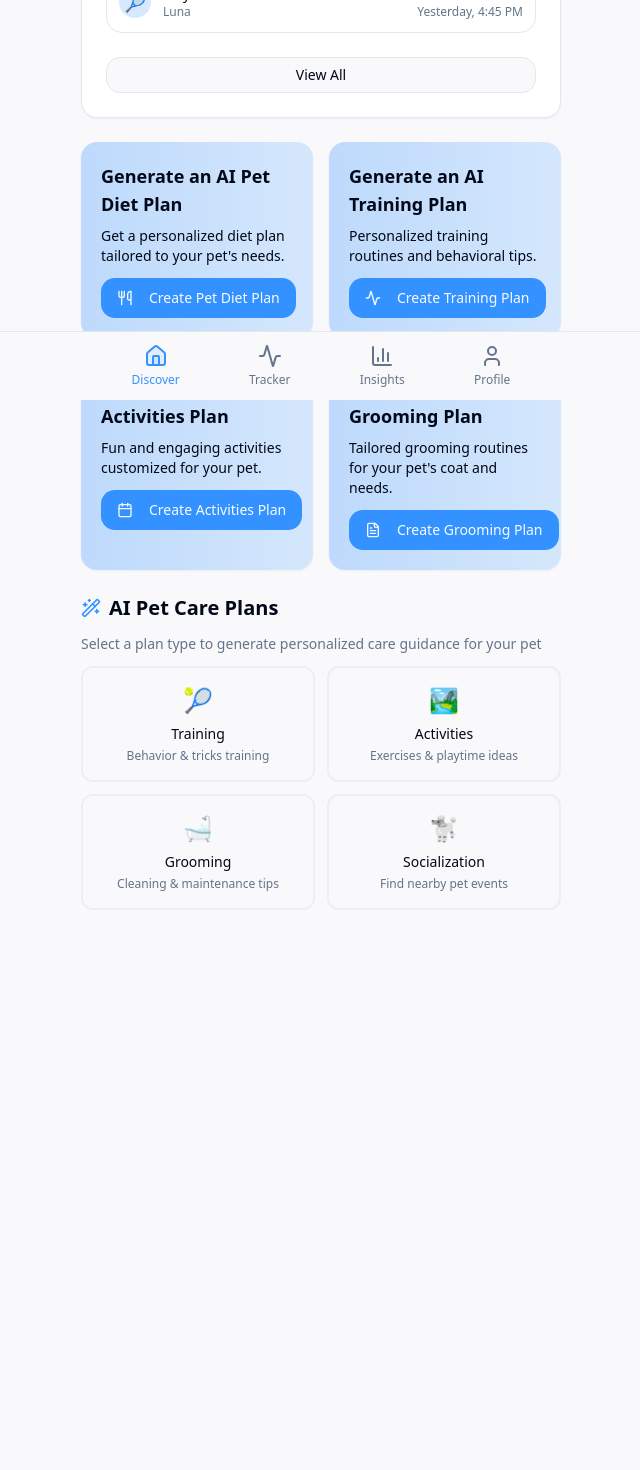
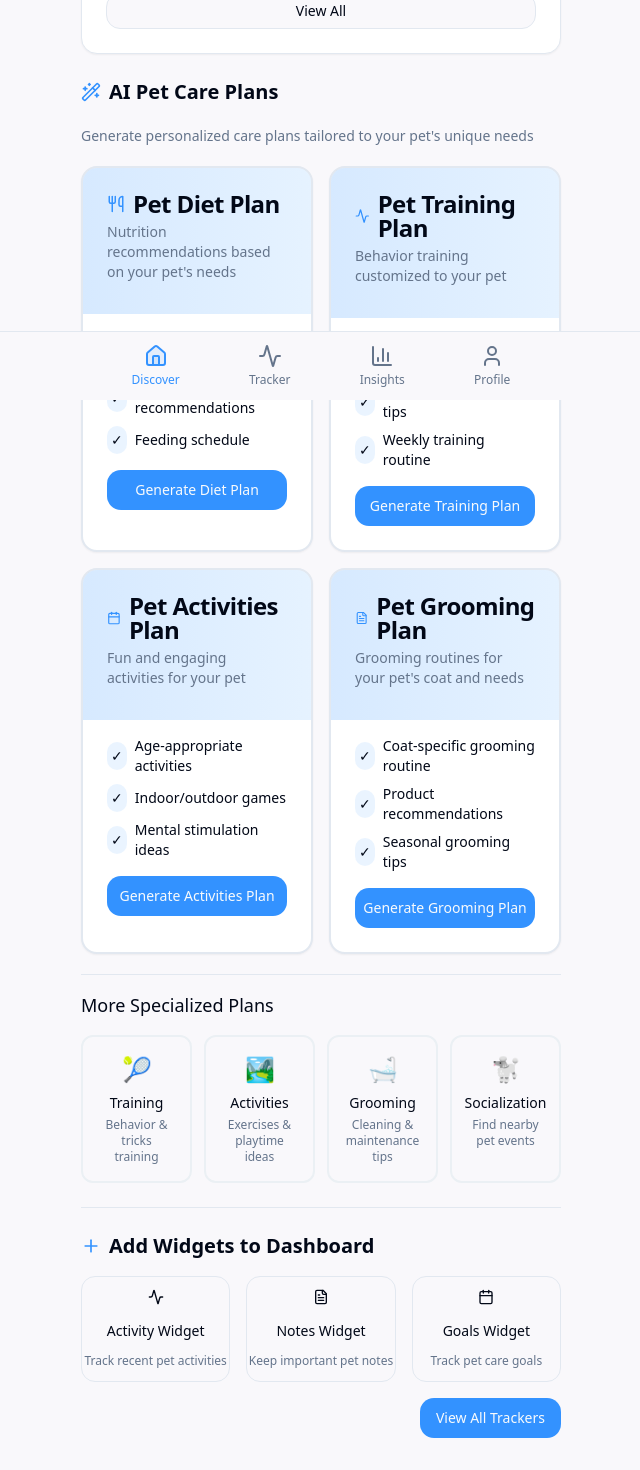
Before and after one commit to Bhargav-Ragula/petdiet, a React (Vite) app: page / in a window 1280 px wide. Shown: the part 400-1870 px from the top of the page, without its empty margins (319-959 px from the left). Before the commit the page ends 1414 px from the top, so only its background shows below. Built offline with nearby package versions, Linux system fonts and the light colour scheme.

Commit message:
Enhance plan generation and widget options
Add widget options below the plans.

```diff
--- a/src/pages/DiscoverPage.tsx
+++ b/src/pages/DiscoverPage.tsx
@@ -284,82 +284,151 @@ const DiscoverPage = () => {
         <p className="text-muted-foreground">Get AI-powered care plans for your pet</p>
       </div>
 
-      <div className="flex justify-between items-center">
-        <Button variant="outline" onClick={() => addWidget("tracker")}>
-          <Plus size={18} className="mr-1" /> Add Activity Widget
-        </Button>
-
-        <Button variant="outline" onClick={() => addWidget("notes")}>
-          <FileText size={18} className="mr-1" /> Add Notes Widget
-        </Button>
-
-        <Button variant="outline" onClick={() => addWidget("goals")}>
-          <Calendar size={18} className="mr-1" /> Add Goals Widget
-        </Button>
-
-        <Button onClick={() => navigate("/tracker")}>
-          View All Trackers
-        </Button>
-      </div>
-
       <div className="space-y-8">
         {widgets.map(renderWidget)}
       </div>
 
-      <div className="grid grid-cols-1 md:grid-cols-2 gap-4">
-        <div className="bg-gradient-to-r from-primary/30 to-secondary/30 rounded-2xl p-5 shadow-sm">
-          <h2 className="font-semibold text-lg mb-2">Generate an AI Pet Diet Plan</h2>
-          <p className="text-sm mb-3">Get a personalized diet plan tailored to your pet's needs.</p>
-          <Button
-            className="bg-primary hover:bg-primary/90 text-primary-foreground flex items-center"
-            onClick={() => handleCreatePlan("diet")}
-          >
-            <Utensils size={16} className="mr-2" /> Create Pet Diet Plan
-          </Button>
-        </div>
-
-        <div className="bg-gradient-to-r from-primary/30 to-secondary/30 rounded-2xl p-5 shadow-sm">
-          <h2 className="font-semibold text-lg mb-2">Generate an AI Training Plan</h2>
-          <p className="text-sm mb-3">Personalized training routines and behavioral tips.</p>
-          <Button
-            className="bg-primary hover:bg-primary/90 text-primary-foreground flex items-center"
-            onClick={() => handleCreatePlan("training")}
-          >
-            <Activity size={16} className="mr-2" /> Create Training Plan
-          </Button>
-        </div>
-
-        <div className="bg-gradient-to-r from-primary/30 to-secondary/30 rounded-2xl p-5 shadow-sm">
-          <h2 className="font-semibold text-lg mb-2">Generate an AI Activities Plan</h2>
-          <p className="text-sm mb-3">Fun and engaging activities customized for your pet.</p>
-          <Button
-            className="bg-primary hover:bg-primary/90 text-primary-foreground flex items-center"
-            onClick={() => handleCreatePlan("activities")}
-          >
-            <Calendar size={16} className="mr-2" /> Create Activities Plan
-          </Button>
-        </div>
-
-        <div className="bg-gradient-to-r from-primary/30 to-secondary/30 rounded-2xl p-5 shadow-sm">
-          <h2 className="font-semibold text-lg mb-2">Generate an AI Grooming Plan</h2>
-          <p className="text-sm mb-3">Tailored grooming routines for your pet's coat and needs.</p>
-          <Button
-            className="bg-primary hover:bg-primary/90 text-primary-foreground flex items-center"
-            onClick={() => handleCreatePlan("grooming")}
-          >
-            <FileText size={16} className="mr-2" /> Create Grooming Plan
-          </Button>
-        </div>
-      </div>
-
-      <div className="space-y-3">
+      <div className="space-y-5">
         <div className="flex items-center justify-between">
           <h2 className="font-semibold text-xl flex items-center">
             <Wand2 className="mr-2 text-primary" size={20} /> AI Pet Care Plans
           </h2>
         </div>
-        <p className="text-sm text-muted-foreground">Select a plan type to generate personalized care guidance for your pet</p>
-        <div className="grid grid-cols-2 gap-3 md:grid-cols-2">
+        <p className="text-sm text-muted-foreground">Generate personalized care plans tailored to your pet's unique needs</p>
+
+        <div className="grid grid-cols-1 md:grid-cols-2 gap-4">
+          <Card className="border-2 hover:border-primary/50 hover:shadow-md transition-all overflow-hidden">
+            <CardHeader className="bg-gradient-to-r from-primary/20 to-secondary/20 pb-8">
+              <CardTitle className="flex items-center">
+                <Utensils size={18} className="mr-2 text-primary" />
+                Pet Diet Plan
+              </CardTitle>
+              <CardDescription>Nutrition recommendations based on your pet's needs</CardDescription>
+            </CardHeader>
+            <CardContent className="pt-4">
+              <ul className="space-y-2 mb-4 text-sm">
+                <li className="flex items-center">
+                  <span className="bg-primary/10 p-1 rounded-full mr-2">✓</span>
+                  Personalized meal portions
+                </li>
+                <li className="flex items-center">
+                  <span className="bg-primary/10 p-1 rounded-full mr-2">✓</span>
+                  Food recommendations
+                </li>
+                <li className="flex items-center">
+                  <span className="bg-primary/10 p-1 rounded-full mr-2">✓</span>
+                  Feeding schedule
+                </li>
+              </ul>
+              <Button
+                className="w-full bg-primary hover:bg-primary/90"
+                onClick={() => handleCreatePlan("diet")}
+              >
+                Generate Diet Plan
+              </Button>
+            </CardContent>
+          </Card>
+
+          <Card className="border-2 hover:border-primary/50 hover:shadow-md transition-all overflow-hidden">
+            <CardHeader className="bg-gradient-to-r from-primary/20 to-secondary/20 pb-8">
+              <CardTitle className="flex items-center">
+                <Activity size={18} className="mr-2 text-primary" />
+                Pet Training Plan
+              </CardTitle>
+              <CardDescription>Behavior training customized to your pet</CardDescription>
+            </CardHeader>
+            <CardContent className="pt-4">
+              <ul className="space-y-2 mb-4 text-sm">
+                <li className="flex items-center">
+                  <span className="bg-primary/10 p-1 rounded-full mr-2">✓</span>
+                  Custom commands training
+                </li>
+                <li className="flex items-center">
+                  <span className="bg-primary/10 p-1 rounded-full mr-2">✓</span>
+                  Behavior correction tips
+                </li>
+                <li className="flex items-center">
+                  <span className="bg-primary/10 p-1 rounded-full mr-2">✓</span>
+                  Weekly training routine
+                </li>
+              </ul>
+              <Button
+                className="w-full bg-primary hover:bg-primary/90"
+                onClick={() => handleCreatePlan("training")}
+              >
+                Generate Training Plan
+              </Button>
+            </CardContent>
+          </Card>
+
+          <Card className="border-2 hover:border-primary/50 hover:shadow-md transition-all overflow-hidden">
+            <CardHeader className="bg-gradient-to-r from-primary/20 to-secondary/20 pb-8">
+              <CardTitle className="flex items-center">
+                <Calendar size={18} className="mr-2 text-primary" />
+                Pet Activities Plan
+              </CardTitle>
+              <CardDescription>Fun and engaging activities for your pet</CardDescription>
+            </CardHeader>
+            <CardContent className="pt-4">
+              <ul className="space-y-2 mb-4 text-sm">
+                <li className="flex items-center">
+                  <span className="bg-primary/10 p-1 rounded-full mr-2">✓</span>
+                  Age-appropriate activities
+                </li>
+                <li className="flex items-center">
+                  <span className="bg-primary/10 p-1 rounded-full mr-2">✓</span>
+                  Indoor/outdoor games
+                </li>
+                <li className="flex items-center">
+                  <span className="bg-primary/10 p-1 rounded-full mr-2">✓</span>
+                  Mental stimulation ideas
+                </li>
+              </ul>
+              <Button
+                className="w-full bg-primary hover:bg-primary/90"
+                onClick={() => handleCreatePlan("activities")}
+              >
+                Generate Activities Plan
+              </Button>
+            </CardContent>
+          </Card>
+
+          <Card className="border-2 hover:border-primary/50 hover:shadow-md transition-all overflow-hidden">
+            <CardHeader className="bg-gradient-to-r from-primary/20 to-secondary/20 pb-8">
+              <CardTitle className="flex items-center">
+                <FileText size={18} className="mr-2 text-primary" />
+                Pet Grooming Plan
+              </CardTitle>
+              <CardDescription>Grooming routines for your pet's coat and needs</CardDescription>
+            </CardHeader>
+            <CardContent className="pt-4">
+              <ul className="space-y-2 mb-4 text-sm">
+                <li className="flex items-center">
+                  <span className="bg-primary/10 p-1 rounded-full mr-2">✓</span>
+                  Coat-specific grooming routine
+                </li>
+                <li className="flex items-center">
+                  <span className="bg-primary/10 p-1 rounded-full mr-2">✓</span>
+                  Product recommendations
+                </li>
+                <li className="flex items-center">
+                  <span className="bg-primary/10 p-1 rounded-full mr-2">✓</span>
+                  Seasonal grooming tips
+                </li>
+              </ul>
+              <Button
+                className="w-full bg-primary hover:bg-primary/90"
+                onClick={() => handleCreatePlan("grooming")}
+              >
+                Generate Grooming Plan
+              </Button>
+            </CardContent>
+          </Card>
+        </div>
+
+        <div className="pt-4 mt-8 border-t">
+          <h3 className="text-lg font-medium mb-4">More Specialized Plans</h3>
+          <div className="grid grid-cols-2 gap-3 md:grid-cols-4">
             {aiPlanTypes.map(type => (
               <button
                 key={type.id}
@@ -374,6 +443,40 @@ const DiscoverPage = () => {
           </div>
         </div>
       </div>
+
+      {/* Widget section moved below plans */}
+      <div className="pt-6 mt-8 border-t">
+        <h2 className="font-semibold text-xl flex items-center mb-4">
+          <Plus className="mr-2 text-primary" size={20} /> Add Widgets to Dashboard
+        </h2>
+
+        <div className="grid grid-cols-1 md:grid-cols-3 gap-4">
+          <Button variant="outline" className="h-auto py-3 flex flex-col items-center" onClick={() => addWidget("tracker")}>
+            <Activity size={22} className="mb-2" />
+            <span className="font-medium">Activity Widget</span>
+            <span className="text-xs text-muted-foreground mt-1">Track recent pet activities</span>
+          </Button>
+
+          <Button variant="outline" className="h-auto py-3 flex flex-col items-center" onClick={() => addWidget("notes")}>
+            <FileText size={22} className="mb-2" />
+            <span className="font-medium">Notes Widget</span>
+            <span className="text-xs text-muted-foreground mt-1">Keep important pet notes</span>
+          </Button>
+
+          <Button variant="outline" className="h-auto py-3 flex flex-col items-center" onClick={() => addWidget("goals")}>
+            <Calendar size={22} className="mb-2" />
+            <span className="font-medium">Goals Widget</span>
+            <span className="text-xs text-muted-foreground mt-1">Track pet care goals</span>
+          </Button>
+        </div>
+
+        <div className="mt-4 flex justify-end">
+          <Button onClick={() => navigate("/tracker")}>
+            View All Trackers
+          </Button>
+        </div>
+      </div>
+    </div>
   );
 };
 
```
Lines whose indentation alone changed are shown as unchanged.
